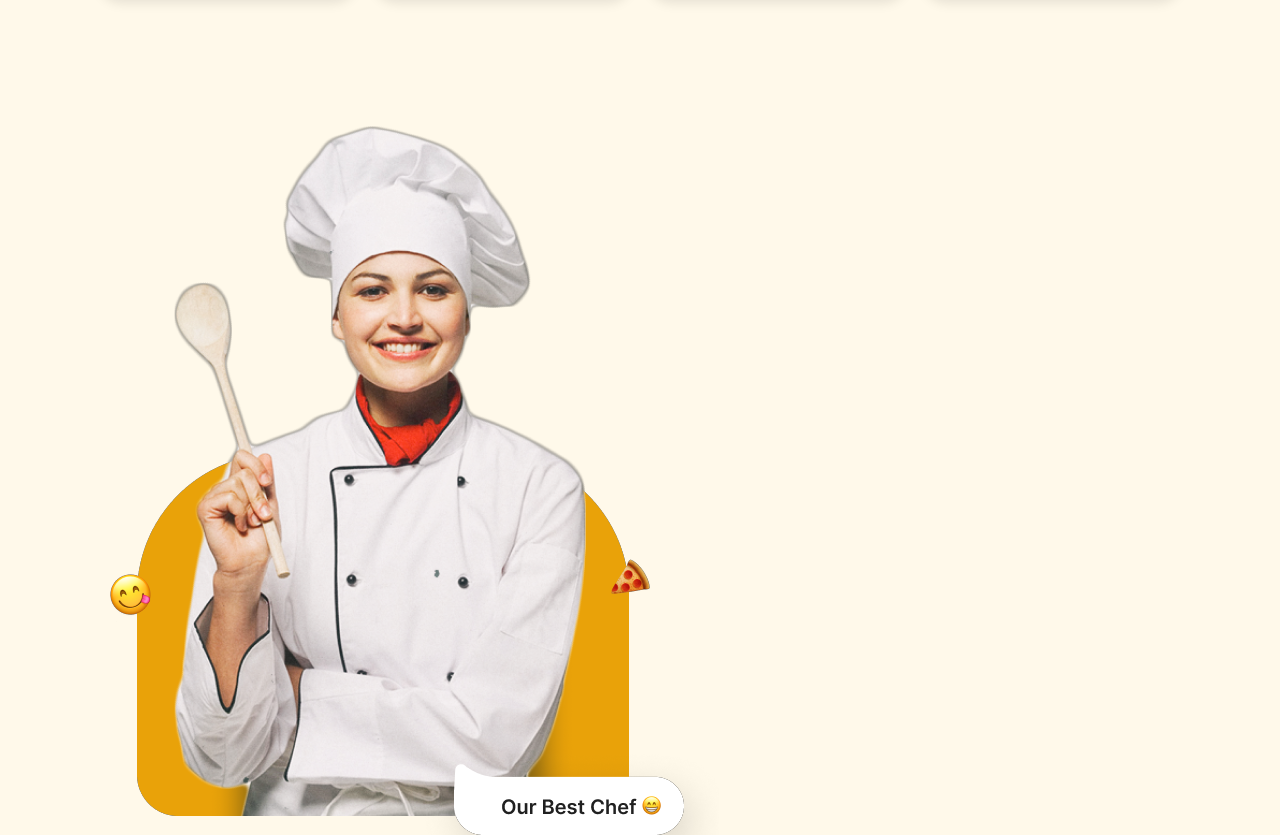
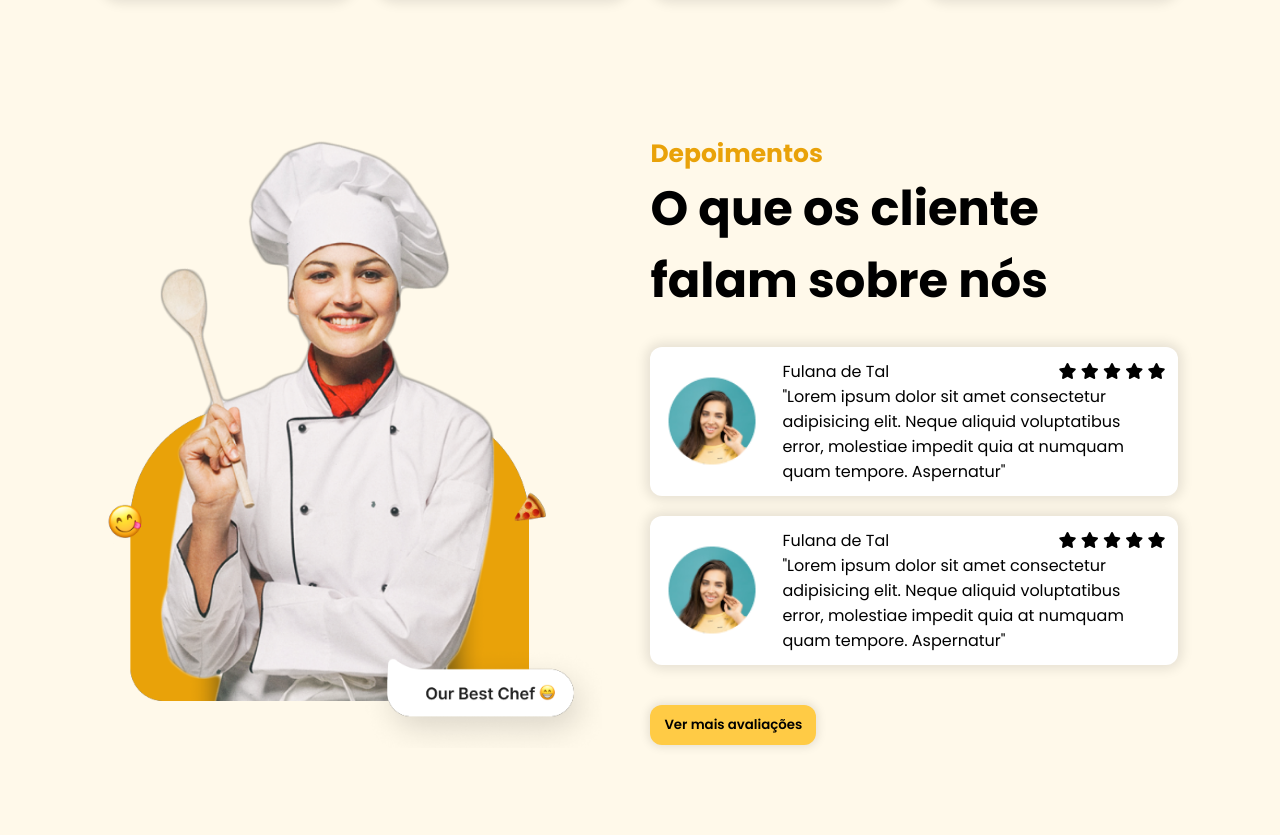
Before and after one commit to francisconeponuceno/landing-page, a plain HTML site: page index.html in a window 1280 px wide. Shown: the part 1520-2355 px from the top of the page. After the commit the page ends 2314 px from the top, so only its background shows below. Drawn offline with nearby package versions, Linux system fonts and the light colour scheme.

Commit message:
atualizacao

```diff
--- a/index.html
+++ b/index.html
@@ -216,7 +216,7 @@
         </section>
 
         <section id="testimonials">
-            <img src="img/chef.png" alt="">
+            <img src="img/chef.png" id="testimonials_chef" alt="">
 
             <div id="testimonials_content">
                 <h2 class="section-title">Depoimentos</h2>
@@ -237,9 +237,7 @@
                                 </span>
                             </p>
                             <p>"Lorem ipsum dolor sit amet consectetur adipisicing elit. Neque aliquid voluptatibus
-                                error, molestiae impedit quia at numquam quam tempore. Aspernatur
-                                in exercitationem impedit doloribus veniam sint vitae ratione
-                                adipisci quae!"
+                                error, molestiae impedit quia at numquam quam tempore. Aspernatur"
                             </p>
                         </div>
                     </div>
@@ -258,9 +256,7 @@
                                 </span>
                             </p>
                             <p>"Lorem ipsum dolor sit amet consectetur adipisicing elit. Neque aliquid voluptatibus
-                                error, molestiae impedit quia at numquam quam tempore. Aspernatur
-                                in exercitationem impedit doloribus veniam sint vitae ratione
-                                adipisci quae!"
+                                error, molestiae impedit quia at numquam quam tempore. Aspernatur"
                             </p>
                         </div>
                     </div>
--- a/styles/testimonials.css
+++ b/styles/testimonials.css
@@ -0,0 +1,54 @@
+#testimonials {
+    min-height: calc(100vh - 91px);
+    display: flex;
+    align-items: center;
+    justify-content: center;
+    gap: 48px;
+}
+
+#testimonials_chef {
+    width: 500px;
+    height: auto;
+}
+
+#testimonials .section-subtitle {
+    font-size: 3rem;
+}
+
+#testimonials_content {
+    width: 50%;
+}
+
+#feedbacks {
+    display: flex;
+    flex-direction: column;
+    gap: 20px;
+    margin-bottom: 40px;
+    margin-top: 30px;
+}
+
+.feedback {
+    display: flex;
+    align-items: center;
+    gap: 20px;
+    background-color: #fff;
+    padding: 12px;
+    border-radius: 12px;
+    box-shadow: 0px 0px 12px 4px rgba(0, 0, 0, 0.1);
+}
+
+.feedback-avatar {
+    width: 100px;
+    height: 100px;
+    border-radius: 100%;
+    object-fit: cover;
+}
+
+.feedback-content p {
+    display: flex;
+    justify-content: space-between;
+}
+
+.feedback-content p span {
+
+}
```
